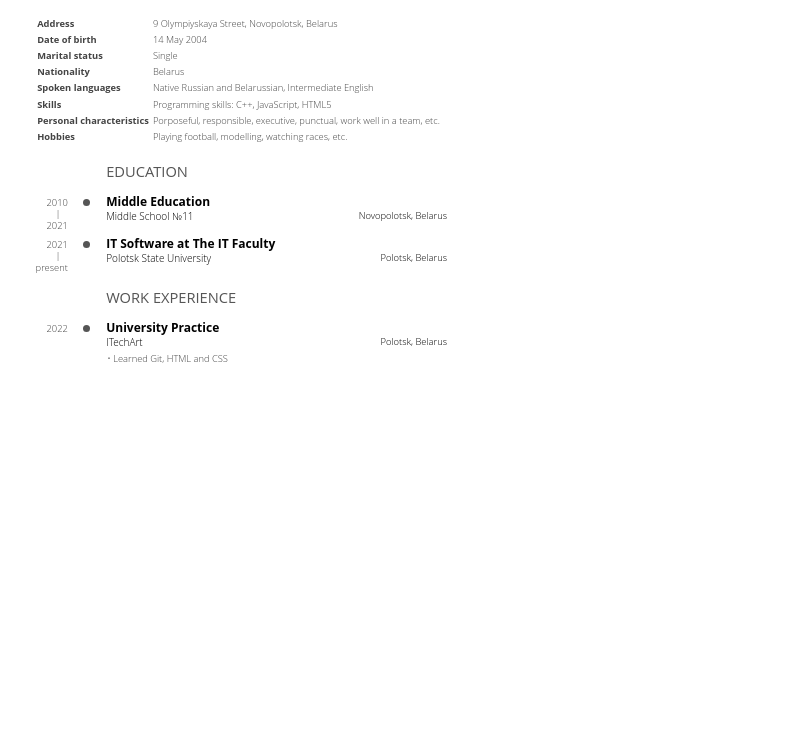
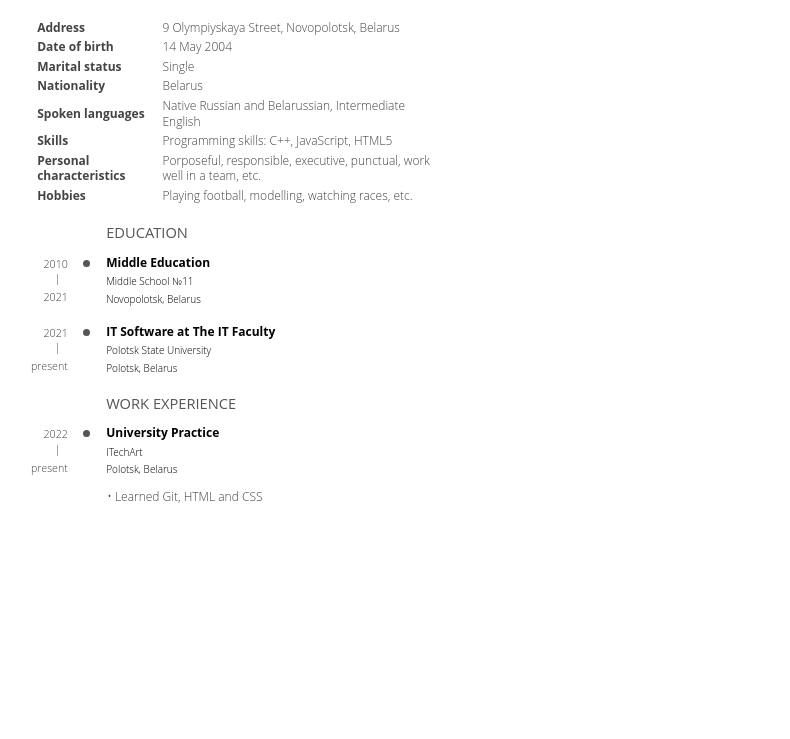
Before and after one commit to AKuroedov/git-1, a plain HTML site: page resume.html in a window 1280 px wide. Shown: the part 125-864 px from the top of the page, without its empty margins (9-799 px from the left). Drawn offline with Linux system fonts and the light colour scheme.

Commit message:
Add files via upload

```diff
--- a/resume.html
+++ b/resume.html
@@ -43,13 +43,14 @@
           <div class="details">
             <header>
               <h3>Middle Education</h3>
-	      <span class="place">Middle School №11</span>
-              <span class="location">Novopolotsk, Belarus</span>
+	      <div><span class="place">Middle School №11</span></div>
+              <div><span class="place">Novopolotsk, Belarus</span></div>
             </header>
           </div>
         </section>
-      </section>
-         <section class="blocks">
+
+
+         <p><section class="blocks"><p>
           <div class="date">
             <span>2021</span><span>present</span>
           </div>
@@ -58,27 +59,28 @@
           <div class="details">
             <header>
               <h3>IT Software at The IT Faculty</h3>
-              <span class="place">Polotsk State University</span>
-              <span class="location">Polotsk, Belarus</span>
+              <div><span class="place">Polotsk State University</span></div>
+              <div><span class="place">Polotsk, Belarus</span></div>
             </header>
           </div>
-        </section>
+        </section></p>
+      </section>
 
-      <section class="main-block">
+      <section class="main-block concise">
         <h2>
           <i class="fa fa-folder-open"></i> Work experience
         </h2>
         <section class="blocks">
           <div class="date">
-            <span>2022</span>
+            <span>2022</span><span>present</span>
           </div>
           <div class="decorator">
           </div>
           <div class="details">
             <header>
               <h3>University Practice</h3>
-              <span class="place">ITechArt</span>
-              <span class="location">Polotsk, Belarus</span>
+              <div><span class="place">ITechArt</span></div>
+              <div><span class="place">Polotsk, Belarus</span></div>
             </header>
             <div>
               <ul>
--- a/style.css
+++ b/style.css
@@ -42,6 +42,7 @@ body{
 
 h1, h2, h3{
   margin: 0;
+  padding: 0;
   color: #000;
 }
 
@@ -53,7 +54,7 @@ li{
   float: left;
   width: var(--main-width);
   padding: 0.25in 0.25in 0.5in 0.25in;
-  font-size: 7pt;
+  font-size: 9pt;
 
 }
 
@@ -63,7 +64,7 @@ li{
   width: var(--sidebar-width);
   padding: var(--sidebar-horizontal-padding);
   background-color: #f2f2f2;
-  font-size: 8.5pt;
+  font-size: 10pt;
   height: 1.25in;
 }
 
@@ -165,9 +166,10 @@ li{
   flex: 0 0 var(--date-block-width);
   padding-top: calc(var(--row-blocks-padding-top) + 2.5pt) !important;
   padding-right: var(--decorator-horizontal-margin);
-  font-size: 7pt;
+  font-size: 8pt;
   text-align: right;
-  line-height: 1;
+  line-height: 1.25;
+  margin-top: -1px;
 }
 
 .date span{
@@ -179,7 +181,7 @@ li{
   top: 1pt;
   right: 5.5pt;
   display: block;
-  height: 10pt;
+  height: 15pt;
   content: '|';
 }
 
@@ -245,11 +247,11 @@ li{
 }
 
 .main-block:not(.concise) .details div{
-  margin: 0.18in 0 0.1in 0;
+  margin: 0.05in 0 0.05in 0;
 }
 
 .main-block:not(.concise) .blocks:last-child .details div{
-  margin-bottom: 0;
+  padding: 0.05in 0 0.05in 0;
 }
 
 .main-block.concise .details div:not(.concise){
@@ -265,6 +267,7 @@ li{
 
 .details .location{
   float: right;
+  margin-top: -17px;
 }
 
 .details div{
```
